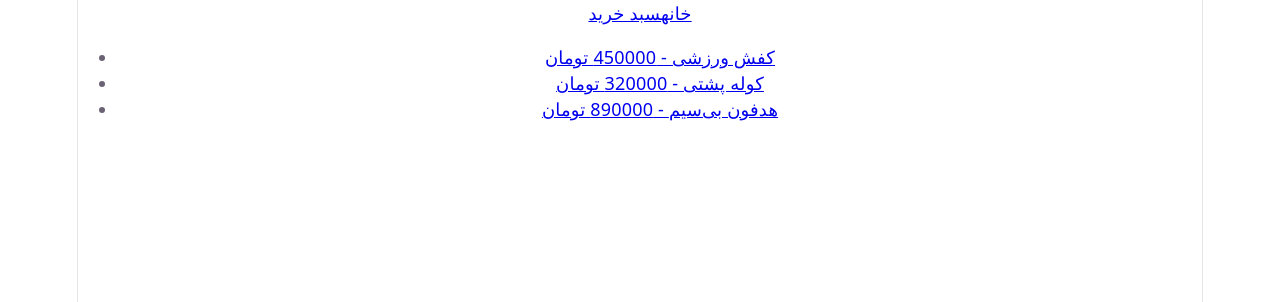
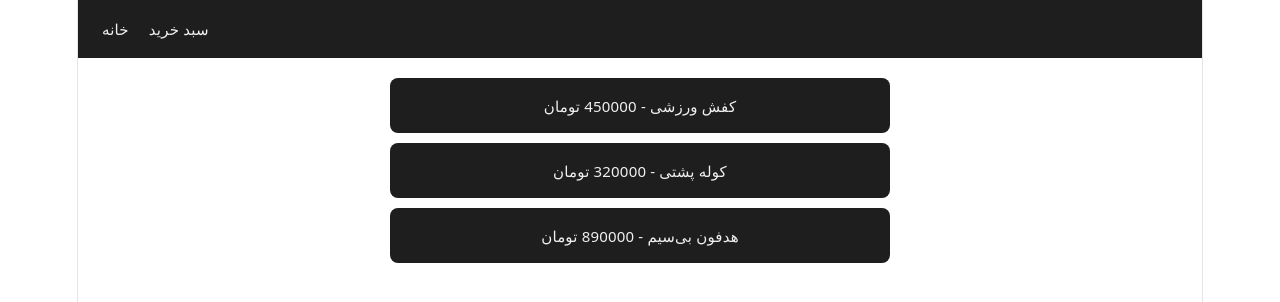
Before and after one commit to aida-hashemi/shop-app, a React (Vite) app: page / in a window 1280 px wide. Shown: the top 302 px of the page. Built offline with nearby package versions, Linux system fonts and the light colour scheme.

Commit message:
style navbar and product list

```diff
--- /dev/null
+++ b/src/Navbar.css
@@ -0,0 +1,16 @@
+.navbar {
+  display: flex;
+  gap: 20px;
+  padding: 16px 24px;
+  background-color: #1e1e1e;
+}
+
+.navbar a {
+  color: #f0f0f0;
+  text-decoration: none;
+  font-size: 15px;
+}
+
+.navbar a:hover {
+  color: #4caf50;
+}
--- a/src/Navbar.jsx
+++ b/src/Navbar.jsx
@@ -1,11 +1,13 @@
 import { Link } from "react-router-dom";
+import "./Navbar.css";
+
 function Navbar() {
   return (
-    <nav>
+    <nav className="navbar">
       <Link to="/">خانه</Link>
-
       <Link to="/cart">سبد خرید</Link>
     </nav>
   );
 }
+
 export default Navbar;
--- /dev/null
+++ b/src/pages/Home.css
@@ -0,0 +1,23 @@
+.product-list {
+  list-style: none;
+  padding: 20px;
+  max-width: 500px;
+  margin: 0 auto;
+}
+
+.product-list li {
+  background-color: #1e1e1e;
+  border-radius: 8px;
+  padding: 14px 18px;
+  margin-bottom: 10px;
+}
+
+.product-list a {
+  color: #f0f0f0;
+  text-decoration: none;
+  font-size: 15px;
+}
+
+.product-list a:hover {
+  color: #4caf50;
+}
--- a/src/pages/Home.jsx
+++ b/src/pages/Home.jsx
@@ -1,9 +1,10 @@
 import { Link } from "react-router-dom";
 import products from "../products";
+import "./Home.css";
 function Home() {
   return (
     <div>
-      <ul>
+      <ul className="product-list">
         {products.map((product) => (
           <li key={product.id}>
             <Link to={`/products/${product.id}`}>
```
